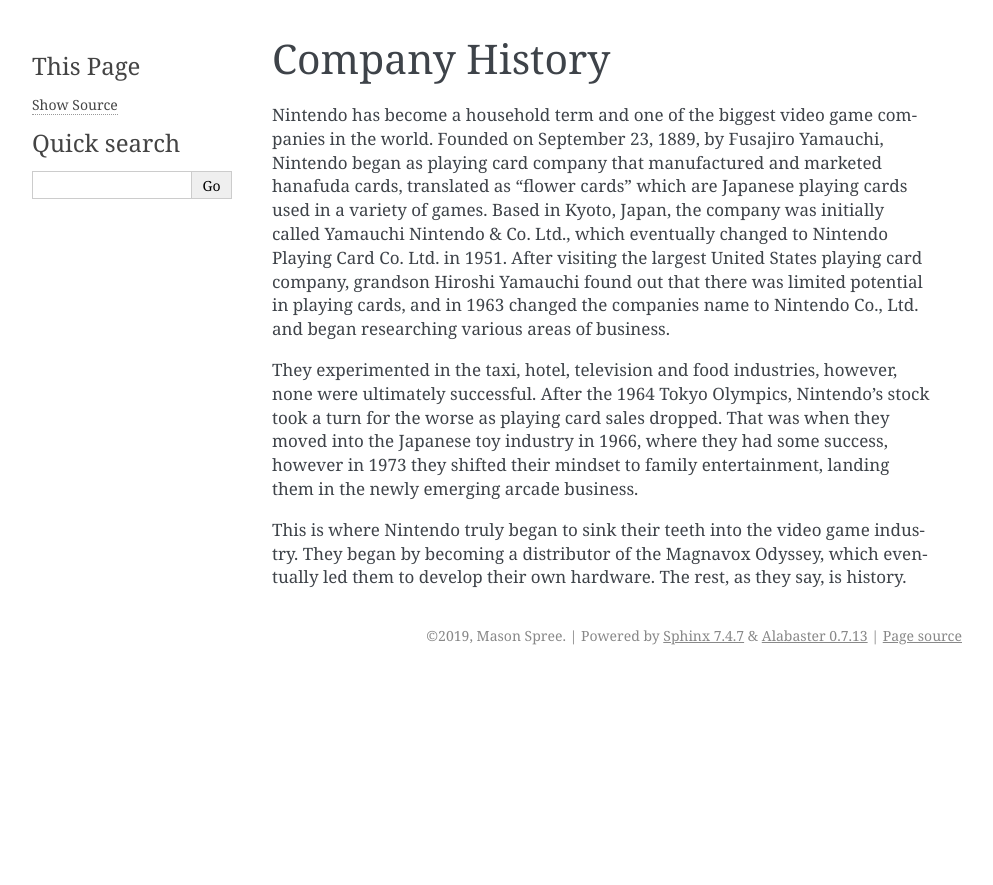
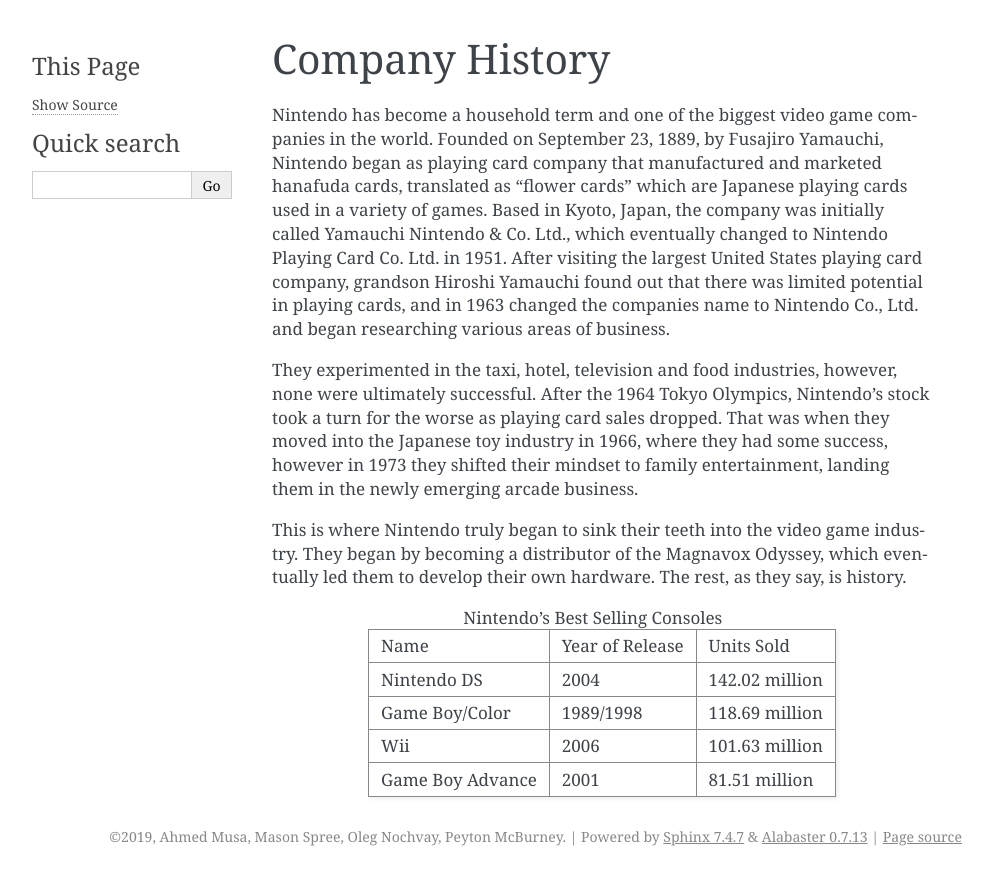
Before and after one commit to mspree2712/sphinx-console-project, a Sphinx documentation site: the page built from source/history.rst, in a window 1280 px wide. Shown: the top 885 px of the page, without its empty margins (148-1141 px from the left). Built offline with Sphinx 7.4.7, drawn with Linux system fonts in a browser that asks for light colours.

Commit message:
final changes

```diff
--- a/source/conf.py
+++ b/source/conf.py
@@ -17,9 +17,9 @@
 
 # -- Project information -----------------------------------------------------
 
-project = 'My Sample Project'
-copyright = '2019, Mason Spree'
-author = 'Mason Spree'
+project = 'Generational Consoles'
+copyright = '2019, Ahmed Musa, Mason Spree, Oleg Nochvay, Peyton McBurney'
+author = 'Ahmed Musa, Mason Spree, Oleg Nochvay, Peyton McBurney'
 
 
 # -- General configuration ---------------------------------------------------
--- a/source/history.rst
+++ b/source/history.rst
@@ -20,3 +20,21 @@
 This is where Nintendo truly began to sink their teeth into the video game industry.
 They began by becoming a distributor of the Magnavox Odyssey, which eventually led
 them to develop their own hardware. The rest, as they say, is history.
+
+.. list-table:: Nintendo's Best Selling Consoles
+
+    * - Name
+      - Year of Release
+      - Units Sold
+    * - Nintendo DS
+      - 2004
+      - 142.02 million
+    * - Game Boy/Color
+      - 1989/1998
+      - 118.69 million
+    * - Wii
+      - 2006
+      - 101.63 million
+    * - Game Boy Advance
+      - 2001
+      - 81.51 million
--- a/source/index.rst
+++ b/source/index.rst
@@ -1,4 +1,4 @@
-.. My Sample Project documentation master file, created by
+.. Consoles documentation master file, created by
    sphinx-quickstart on Tue Nov 19 15:00:57 2019.
    You can adapt this file completely to your liking, but it should at least
    contain the root `toctree` directive.
@@ -23,6 +23,10 @@
    coleco
    magnavox
    sega
+   playstation
+   sonyhistory
+   ps_home_consoles
+   ps_handheld_consoles
 
 
 Indices and tables
--- a/source/old_home_consoles.rst
+++ b/source/old_home_consoles.rst
@@ -1,5 +1,7 @@
 Early Home Consoles
 ===================
+Nintendo Entertainment System
+-----------------------------
 Nintendo had a huge part in sparking the home console gaming market with the
 Nintendo Entertainment System, better known as the NES. The NES was released
 in 1983, shortly after what is known as the video game crash of 1983, which
@@ -14,6 +16,8 @@
 Nintendo's most iconic franchises, such as The Legend of Zelda and Metroid,
 found their start on the NES.
 
+Super Nintendo Entertainment System
+-----------------------------------
 7 years past the creation of the NES and Nintendo does it again. In November 1990,
 Nintendo released the Super Nintendo Entertainment System, which most refer to as
 SNES or Super Nintendo. The SNES was a bit late to the 16-bit era, however, it
@@ -22,6 +26,8 @@
 into iconic franchises like Star Fox and Mega Man, while continuing lines its
 predecessor had started before.
 
+Nintendo 64 and GameCube
+------------------------
 Some other notable entries and ones most of our generation may start to recognize
 were the Nintendo 64, commonly called the N64, and the Nintendo GameCube. The N64
 was Nintendo's entry into the 64-bit world, and it pays homage to that in its
```
Also changed, not shown: source/game_boy_family.rst (+19 -3 lines), source/ps_handheld_consoles.rst (added, +48 -0 lines), source/recent_home_consoles.rst (+6 -11 lines), source/game_boy_color.jpg.
